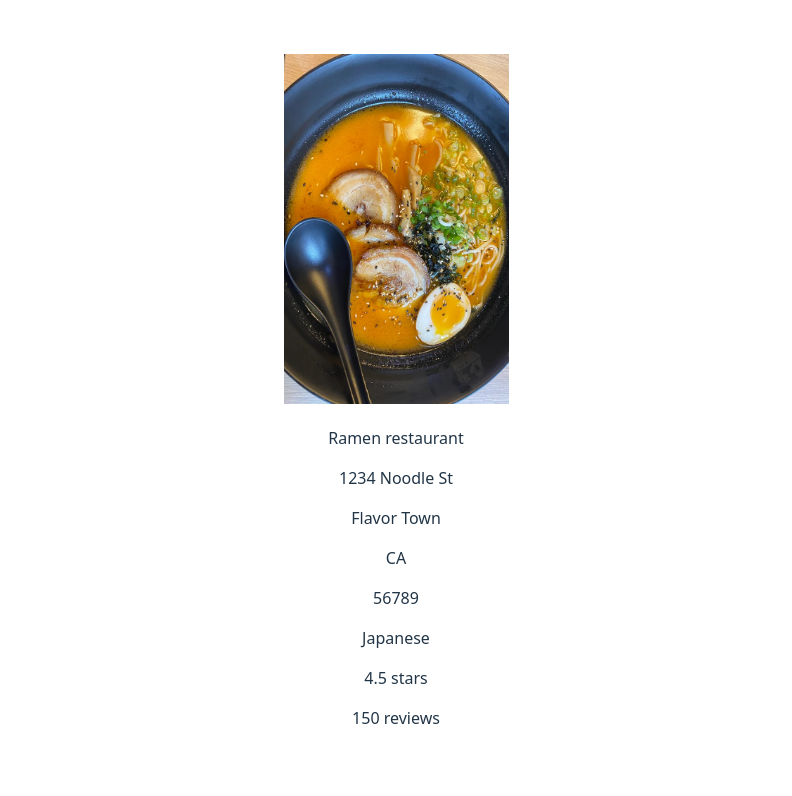
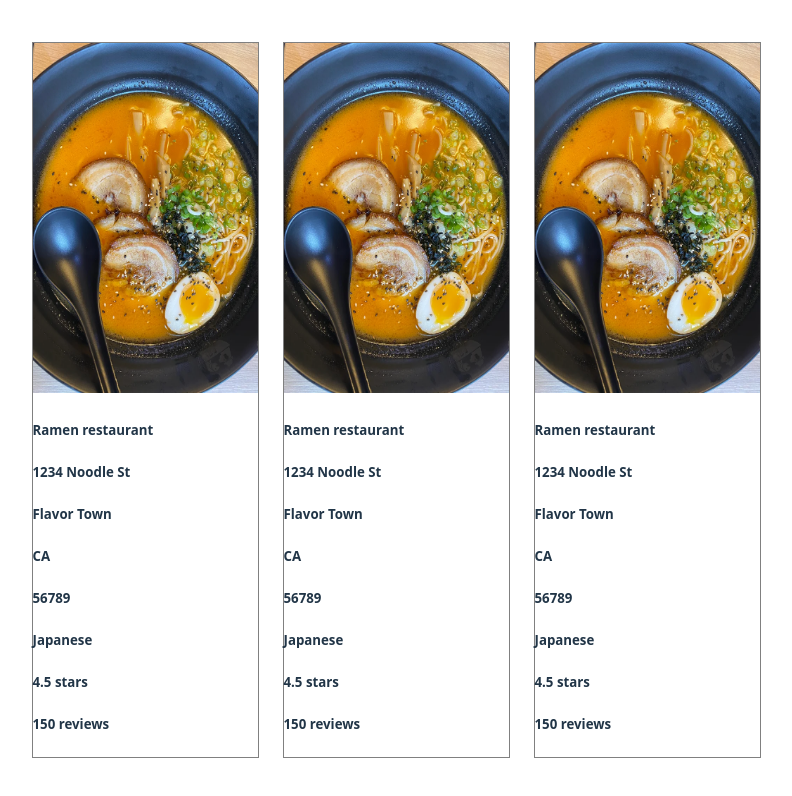
Before and after one commit to iLikeRamen13/Ravenous, a React (Vite) app: page / in a window 1280 px wide. Shown: the top 796 px of the page, without its empty margins (244-1036 px from the left). Built offline with nearby package versions, Linux system fonts and the light colour scheme.

Commit message:
Made business list work and theyre in rows

```diff
--- a/src/App.jsx
+++ b/src/App.jsx
@@ -1,10 +1,13 @@
 import { useState } from 'react'
 import './App.css'
 import Business from './components/Business/Business.jsx'
+import BusinessList from './components/BusinessList/BusinessList.jsx'
 
 function App() {
   return (
-    <Business />
+    <div>
+      <BusinessList />
+    </div>
   )
 }
 
--- /dev/null
+++ b/src/components/Business/Business.css
@@ -0,0 +1,4 @@
+div#business-card {
+    text-align: left;
+    border: 1px solid grey;
+}
--- a/src/components/Business/Business.jsx
+++ b/src/components/Business/Business.jsx
@@ -1,20 +1,24 @@
+// Imports
 import Ramen from '../../assets/Ramen.webp'
+import './Business.css';
 
+// Define the business component
 function Business() {
     return (
-        <div>
-            <img src={Ramen} alt='a restaurant' height='350' width='225'/>
-            <p id='business-name'>Ramen restaurant</p>
-            <p id='business-address'>1234 Noodle St</p>
-            <p id='business-city'>Flavor Town</p>
-            <p id='business-state'>CA</p>
-            <p id='business-zip-code'>56789</p>
-            <p id='business-category'>Japanese</p>
-            <p id='business-rating'>4.5 stars</p>
-            <p id='business-review-count'>150 reviews</p>
-
+        <div id='business-card'>
+            <img src={Ramen} alt='a restaurant' height='350' width='225' id='business-image'/>
+            <h5 id='business-name'>Ramen restaurant</h5>
+            <h5 id='business-address'>1234 Noodle St</h5>
+            <h5 id='business-city'>Flavor Town</h5>
+            <h5 id='business-state'>CA</h5>
+            <h5 id='business-zip-code'>56789</h5>
+            <h5 id='business-category'>Japanese</h5>
+            <h5 id='business-rating'>4.5 stars</h5>
+            <h5 id='business-review-count'>150 reviews</h5>
         </div>
     )
 }
 
+
+// Export
 export default Business;
--- /dev/null
+++ b/src/components/BusinessList/BusinessList.css
@@ -0,0 +1,5 @@
+.BusinessList {
+  display: grid;
+  grid-template-columns: repeat(3, 1fr);
+  gap: 24px;
+}
--- /dev/null
+++ b/src/components/BusinessList/BusinessList.jsx
@@ -0,0 +1,15 @@
+import Business from "../Business/Business";
+import './BusinessList.css';
+// Define the business list component
+function BusinessList() {
+    return (
+        <div className="BusinessList">
+            <Business />
+            <Business />
+            <Business />
+        </div>
+    );
+}
+
+// Export
+export default BusinessList;
```
